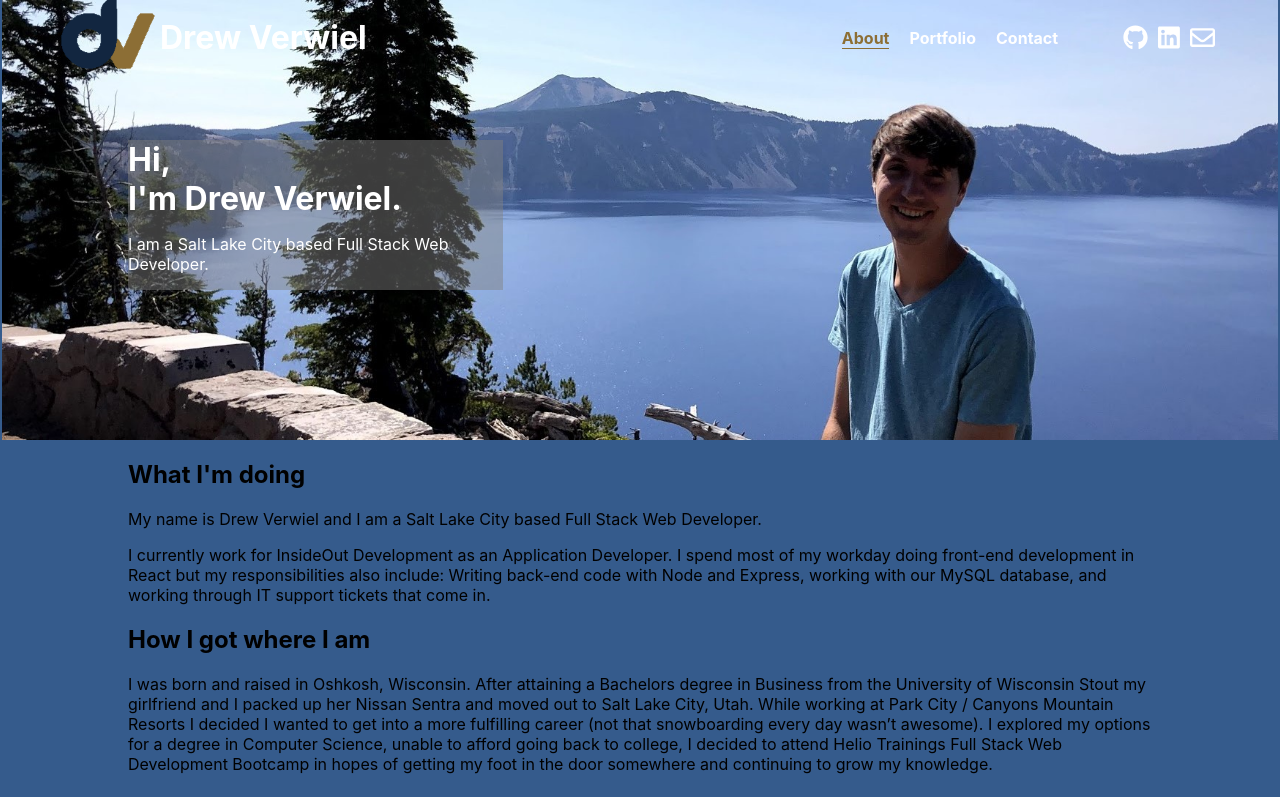
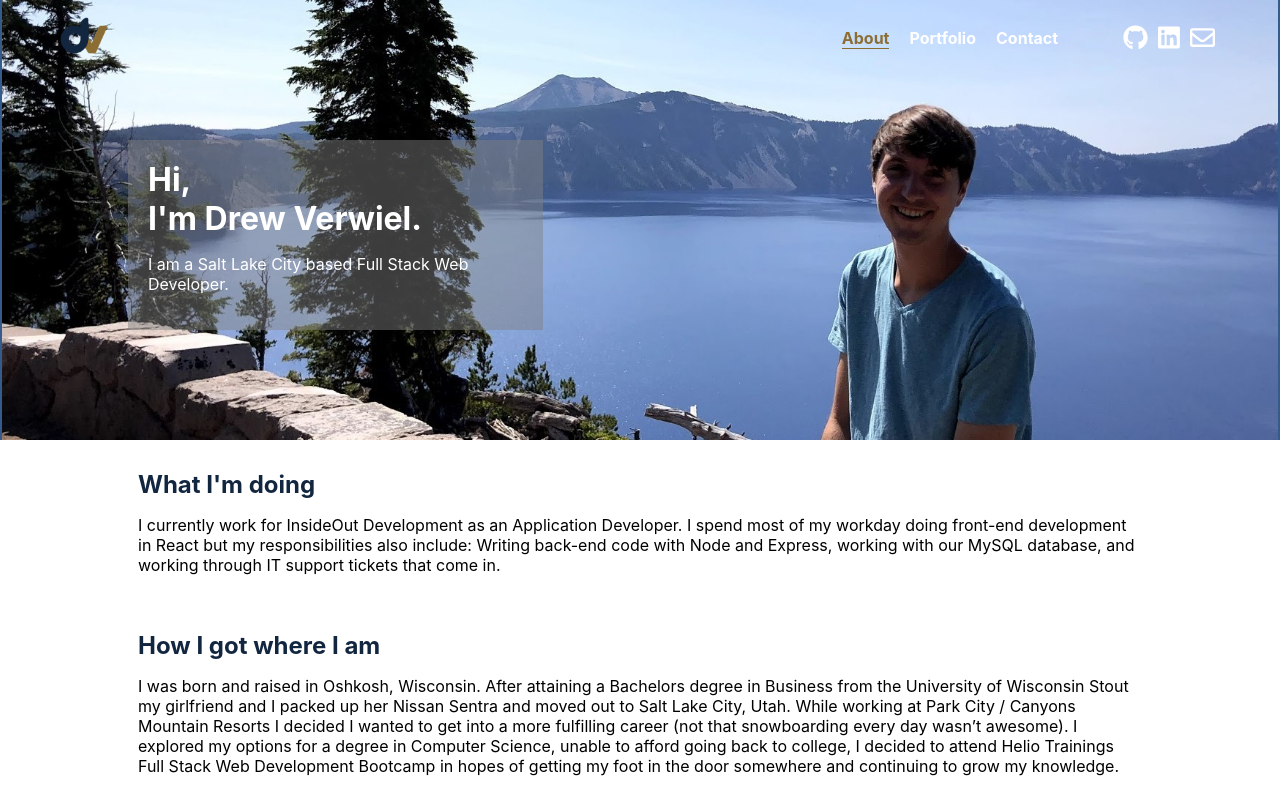
Before and after one commit to Verwiel/Portfolio, a React (Create React App) app in the folder client/: page /about in a window 1280 px wide. Shown: the top 797 px of the page. Built offline with nearby package versions, Linux system fonts and the light colour scheme.

Commit message:
adjusted styles for refactor

```diff
--- a/client/src/components/Header.js
+++ b/client/src/components/Header.js
@@ -1,4 +1,4 @@
-import React, { useState } from 'react'
+import React, { useState, useEffect } from 'react'
 import { Link, useLocation } from 'react-router-dom'
 import Navbar from './Navbar'
 import Logo from '../assets/logo.png'
@@ -6,7 +6,7 @@ import Logo from '../assets/logo.png'
 const Header = () => {
   const [scrolled, setScrolled] = useState(false)
   const location = useLocation()
-  const activeNav = location.pathname.length > 1
+  const activeNav = location.pathname !== '/' && location.pathname !== '/about'
 
   const changeHeaderBackground = () => {
     window.scrollY >= 1 ? setScrolled(true) : setScrolled(false)
@@ -14,8 +14,12 @@ const Header = () => {
 
   window.addEventListener('scroll', changeHeaderBackground)
 
+  useEffect(() => {
+    window.scrollTo(0, 0)
+  }, [location])
+
   return (
-    <header className={scrolled ? 'global-header active-header' : 'global-header'}>
+    <header className={scrolled || activeNav ? 'global-header active-header' : 'global-header'}>
       <div className='global-header-content'>
         <Link to='/' className='global-header-content-logo'>
           <img src={Logo} alt='Drew Verwiel Logo' />
--- a/client/src/pages/About.js
+++ b/client/src/pages/About.js
@@ -14,7 +14,6 @@ const About = () => {
       <div className='about-content'>
         <section>
           <h2>What I'm doing</h2>
-          <p>My name is Drew Verwiel and I am a Salt Lake City based Full Stack Web Developer.</p>
           <p>I currently work for InsideOut Development as an Application Developer. I spend most of my workday doing front-end development in React but my responsibilities also include: Writing back-end code with Node and Express, working with our MySQL database, and working through IT support tickets that come in.</p>
         </section>
 
--- a/client/src/styles/layout/_header.scss
+++ b/client/src/styles/layout/_header.scss
@@ -21,7 +21,8 @@
       align-items: center;
       text-decoration: none;
       img {
-        width: 100px;
+        height: 50px;
+        margin-right: 10px;
       }
       h1 {
         @include white-link-hover;
--- a/client/src/styles/pages/_about.scss
+++ b/client/src/styles/pages/_about.scss
@@ -4,7 +4,7 @@
     align-items: center;
     flex-direction: column;
     text-align: left;
-    background-color: $light-background;
+    // background-color: $light-background;
     min-height: 100vh;
     overflow: hidden;
     &-header {
@@ -24,6 +24,7 @@
             background-color: rgba(128, 128, 128, 0.466);
             width: 375px;
             height: 150px;
+            padding: 20px;
             margin-top: 20px;
             color: white;
             filter: grayscale(100);
@@ -35,6 +36,14 @@
     }
     &-content {
         width: 80vw;
+        section {
+            padding: 10px;
+            margin: 20px 0;
+            h2 {
+                margin: 0;
+                color: $dark-blue;
+            }
+        }
     }
 }
 
@@ -63,6 +72,21 @@
             padding: 0px 10vw 20px 10vw;
             &-content {
                 margin-top: 100px;
+            }
+        }
+    }
+}
+
+@media (max-width: 768px){
+    .about {
+        &-header {
+            background-size: auto 300px;
+            height: 300px;
+            padding: 0px 10vw 20px 10vw;
+
+            &-content {
+                width: auto;
+
             }
         }
     }
--- a/client/src/styles/pages/_contact.scss
+++ b/client/src/styles/pages/_contact.scss
@@ -1,4 +1,3 @@
 .contact {
     @include pageWrap;
-    background-color: $light-background;
 }
--- a/client/src/styles/pages/_portfolio.scss
+++ b/client/src/styles/pages/_portfolio.scss
@@ -1,10 +1,9 @@
 .portfolio {
     @include pageWrap;
-    background-color: $light-background;
     h1 {
         margin: 0;
         padding: 20px;
         color: white;
-        background-color: $brown;
+        background-color: $light-background;
     }
 }
```
